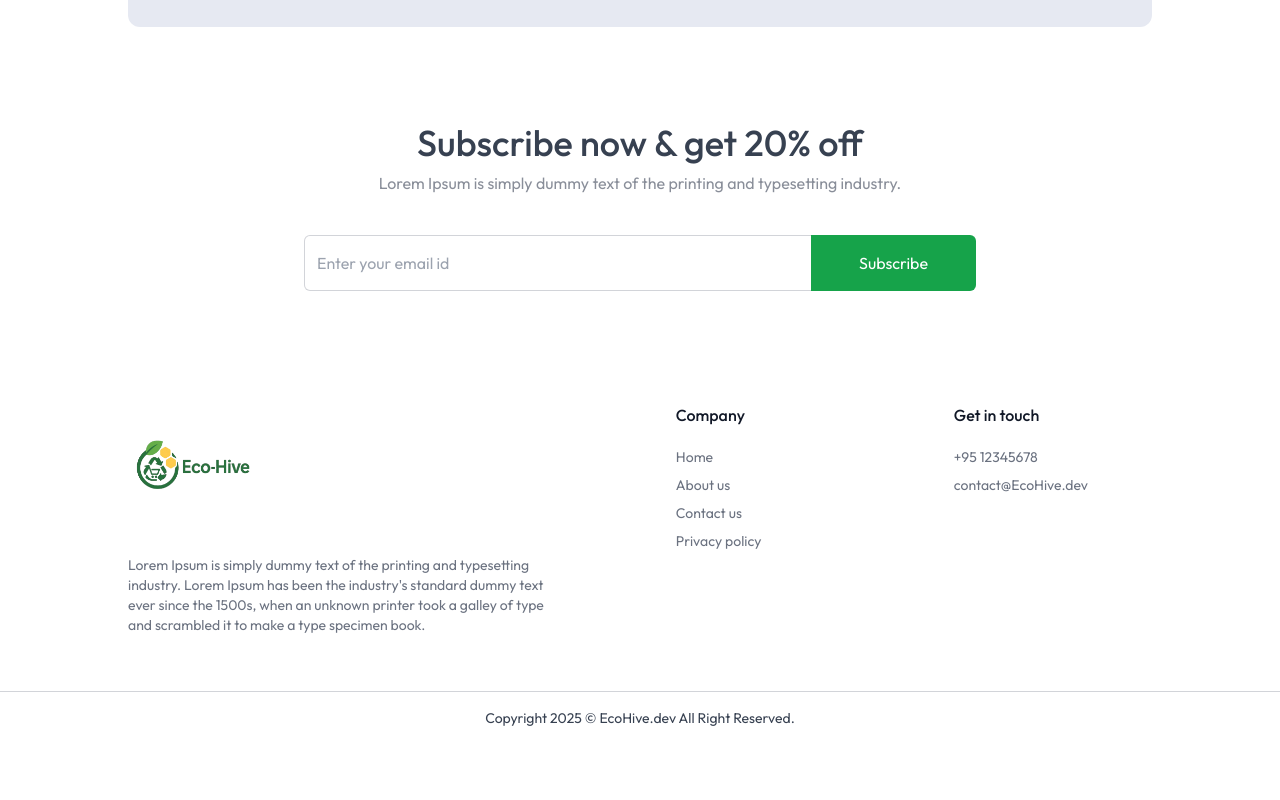
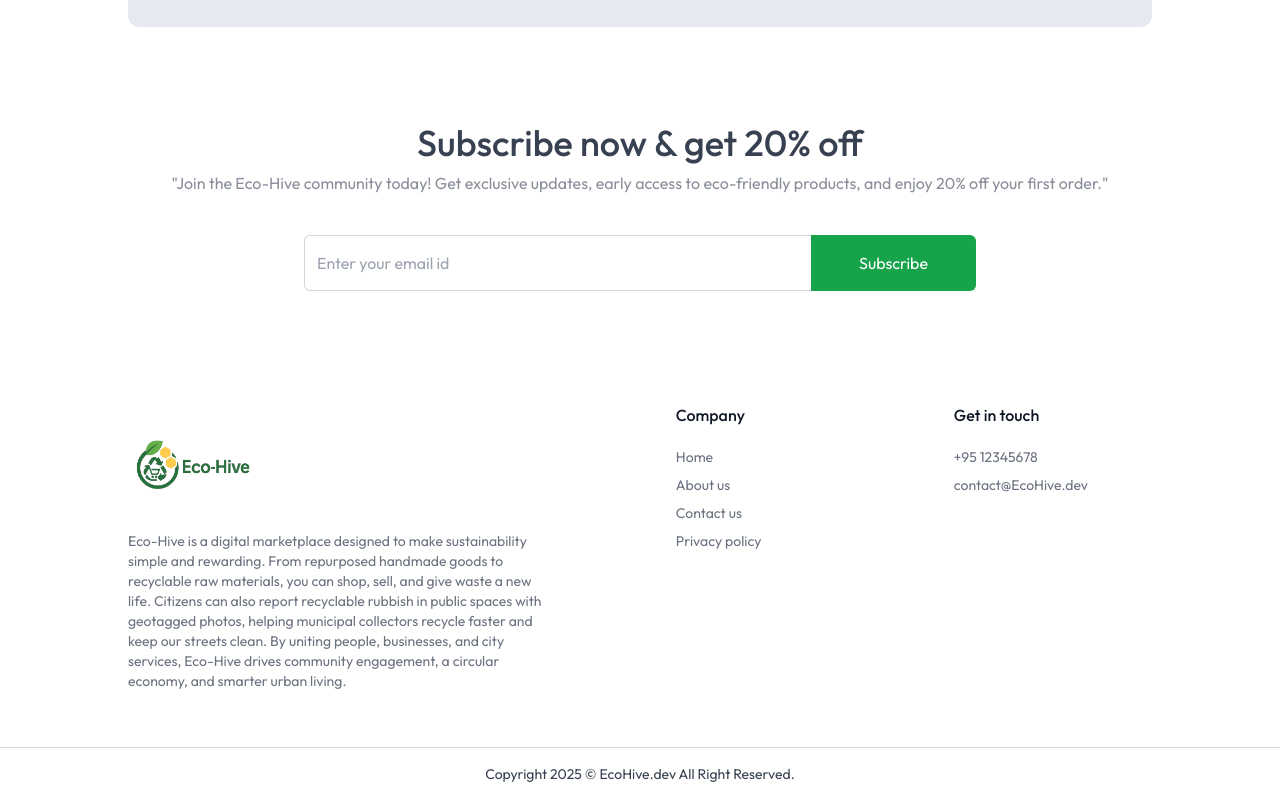
Before and after one commit to Ryanmrgo/Eco, a Next.js app: page / in a window 1280 px wide. Shown: the part 1626-2426 px from the top of the page. Before the commit the page ends 2370 px from the top, so only its background shows below. Built offline with nearby package versions, Linux system fonts and the light colour scheme; no server answers; the database is empty.

Commit message:
report banner with with nav

```diff
--- a/assets/assets.js
+++ b/assets/assets.js
@@ -1,5 +1,6 @@
 import logo from "./logo.png";
 import recycle from "./recycle.png";
+import mapMDY from "./mapMDY.png";
 import recycle_logo from "./recycle_logo.png";
 import handmade_basket from "./handmade_basket.png";
 import map_icon from "./map_icon.png";
@@ -54,6 +55,7 @@ import product_details_page_apple_earphone_image5 from "./product_details_page_a
 export const assets = {
   recycle,
   recycle_logo,
+  mapMDY,
   handmade_basket,
   map_icon,
   logo,
--- a/components/Banner.jsx
+++ b/components/Banner.jsx
@@ -1,6 +1,7 @@
 import React from "react";
 import { assets } from "@/assets/assets";
 import Image from "next/image";
+import Link from "next/link";
 
 const Banner = () => {
   return (
@@ -13,10 +14,10 @@ const Banner = () => {
         <p className="max-w-[343px] font-medium text-gray-800/60">
           Submit a ticket via map to report excess waste in your district
         </p>
-        <button className="group flex items-center justify-center gap-1 px-12 py-2.5 bg-red-600 rounded text-white">
-          Report
-          <Image className="group-hover:translate-x-1 transition" src={assets.arrow_icon_white} alt="arrow_icon_white" />
-        </button>
+          <Link href="/report-waste" className="group flex items-center justify-center gap-1 px-12 py-2.5 bg-red-600 rounded text-white">
+            Report
+            <Image className="group-hover:translate-x-1 transition" src={assets.arrow_icon_white} alt="arrow_icon_white" />
+          </Link>
       </div>
       <Image
         className="hidden md:block max-w-80"
--- a/components/Footer.jsx
+++ b/components/Footer.jsx
@@ -8,11 +8,10 @@ const Footer = () => {
       <div className="flex flex-col md:flex-row items-start justify-center px-6 md:px-16 lg:px-32 gap-10 py-14 border-b border-gray-500/30 text-gray-500">
         <div className="w-4/5">
           <Image className="w-28 md:w-32" src={assets.logo} alt="logo" />
-          <p className="mt-6 text-sm">
-            Lorem Ipsum is simply dummy text of the printing and typesetting
-            industry. Lorem Ipsum has been the industry's standard dummy text
-            ever since the 1500s, when an unknown printer took a galley of type
-            and scrambled it to make a type specimen book.
+          <p className="text-sm">
+            Eco-Hive is a digital marketplace designed to make sustainability simple and rewarding. From repurposed handmade goods to recyclable raw materials, you can shop, sell, and give waste a new life. Citizens can also report recyclable rubbish in public spaces with geotagged photos, helping municipal collectors recycle faster and keep our streets clean.
+
+By uniting people, businesses, and city services, Eco-Hive drives community engagement, a circular economy, and smarter urban living.
           </p>
         </div>
 
--- a/components/NewsLetter.jsx
+++ b/components/NewsLetter.jsx
@@ -7,8 +7,7 @@ const NewsLetter = () => {
         Subscribe now & get 20% off
       </h1>
       <p className="md:text-base text-gray-500/80 pb-8">
-        Lorem Ipsum is simply dummy text of the printing and typesetting
-        industry.
+       "Join the Eco-Hive community today! Get exclusive updates, early access to eco-friendly products, and enjoy 20% off your first order."
       </p>
       <div className="flex items-center justify-between max-w-2xl w-full md:h-14 h-12">
         <input
```
Also changed, not shown: assets/mapMDY.png (added).
